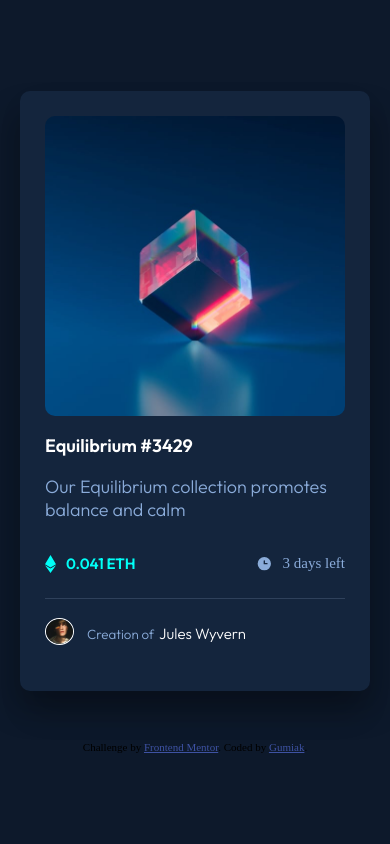
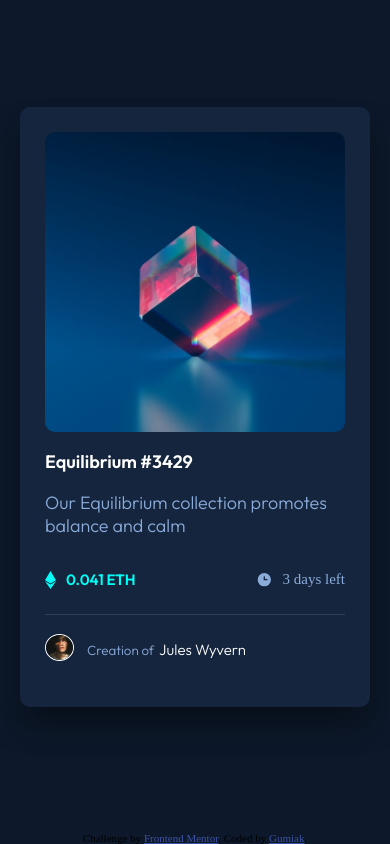
Before and after one commit to gumiak3/NFT-preview-card-component, a plain HTML site: page index.html in a window 390 px wide. Drawn offline with Linux system fonts and the light colour scheme.

Commit message:
some changes about mobile view

```diff
--- a/style.css
+++ b/style.css
@@ -13,6 +13,10 @@ body{
 p{
     font-size:18px;
 }
+.attribution{
+    position:fixed;
+    bottom:0;
+}
 .container{
     display:flex;
     justify-content: center;
@@ -21,6 +25,7 @@ p{
     flex-direction: column;
 }
 .card{
+    margin-top:20px;
     width:350px;
     height:600px;
     background:hsl(216,50%,16%);
```
